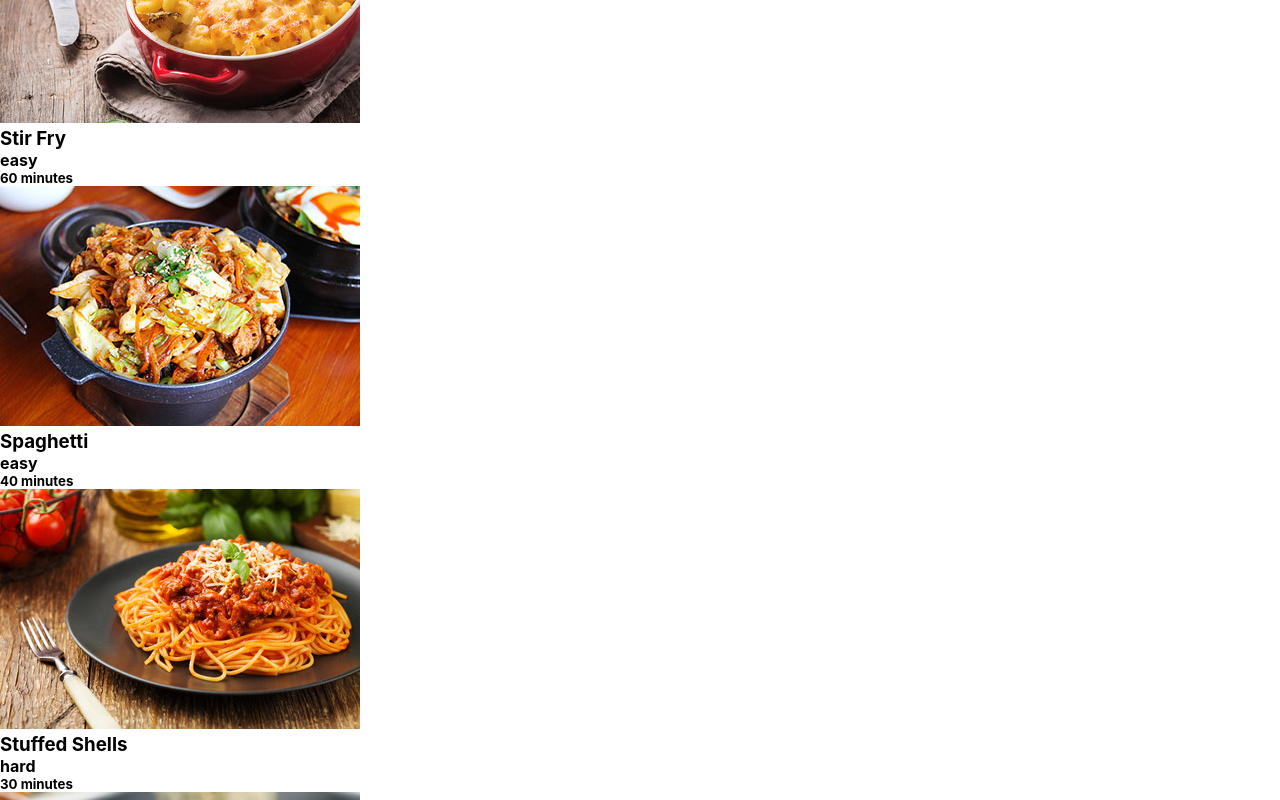
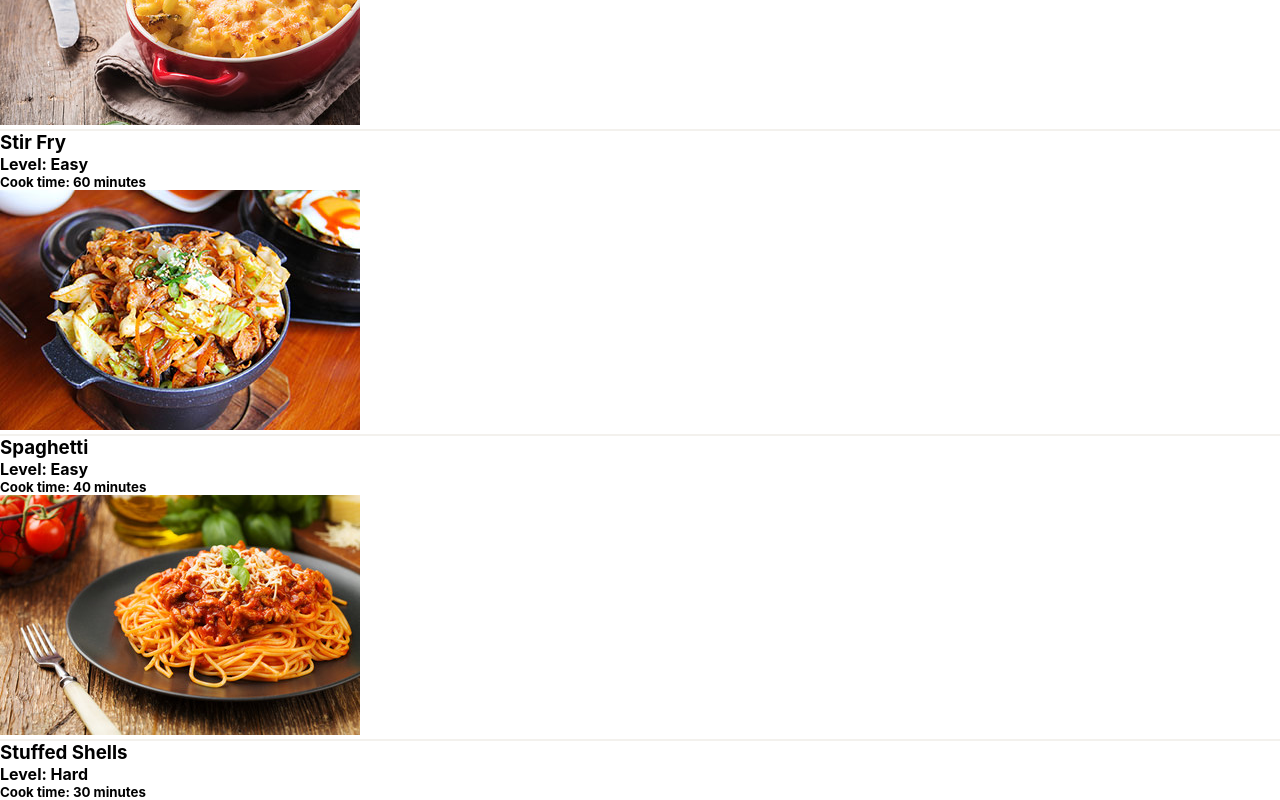
Before and after one commit to MichelleW31/SocialFeed, a React app: page / in a window 1280 px wide. Shown: the part 740-1540 px from the top of the page. Built offline with nearby package versions, Linux system fonts and the light colour scheme.

Commit message:
set up postfeed layout

```diff
--- a/public/index.html
+++ b/public/index.html
@@ -16,6 +16,8 @@
     <link rel="stylesheet" href="https://use.fontawesome.com/releases/v5.8.1/css/all.css" integrity="sha384-50oBUHEmvpQ+1lW4y57PTFmhCaXp0ML5d60M1M7uH2+nqUivzIebhndOJK28anvf" crossorigin="anonymous">
 
     <link href="https://fonts.googleapis.com/css?family=Carter+One" rel="stylesheet">
+    <link href="https://fonts.googleapis.com/css?family=Montserrat:300,400,500,700&display=swap" rel="stylesheet">
+
 
     <!--
       Notice the use of %PUBLIC_URL% in the tags above.
--- a/src/components/PostFeed/Post/Post.css
+++ b/src/components/PostFeed/Post/Post.css
@@ -1,32 +1,62 @@
 .Post{
-
+    margin-bottom: 10px;
 }
 
 .Copy{
-
+    font-family: 'Montserrat', sans-serif;
+    margin: 0 15px 15px;
+    padding-top: 18px;
 }
 
 .Title{
+    font-size: 17px;
+    font-weight: 700;
 
 }
 
 .Level{
-
+    font-size: 15px;
+    font-weight: 500;
 }
 
 .Time{
-
+    font-style: italic;
+    font-weight: 400;
 }
 
 .Image{
-    /*display: block;*/
-    /*position: relative;*/
-    /*width: 100%;*/
-    /*height: 270px;*/
-    /*padding-bottom: 100%;*/
     width: 100%;
 }
 
 .Sendoff{
+    margin: 10px 15px 25px;
 
 }
+
+.fa_heart, .fa_paper_plane{
+    font-size: 1.2rem;
+    font-weight: 900;
+    font-family: "Font Awesome 5 Free";
+    -webkit-font-smoothing: antialiased;
+    display: inline-block;
+    font-style: normal;
+    font-variant: normal;
+    text-rendering: auto;
+    line-height: 1;
+}
+
+.fa_heart{
+    padding-right: 20px
+}
+
+.fa_heart:before{
+    content: "\f004";
+}
+
+.fa_paper_plane:before{
+    content: "\f1d8";
+}
+
+hr{
+    border: solid 1px #f3f1ed;
+}
--- a/src/components/PostFeed/Post/Post.js
+++ b/src/components/PostFeed/Post/Post.js
@@ -8,8 +8,8 @@ const post = (props) => {
         <div className={MyStyles.Post}>
             <div className={MyStyles.Copy}>
                 <h3 className={MyStyles.Title}>{props.recipe.title}</h3>
-                <h4 className={MyStyles.Level}>{props.recipe.level}</h4>
-                <h5 className={MyStyles.Time}>{props.recipe.cooktime}</h5>
+                <h4 className={MyStyles.Level}>Level: {props.recipe.level}</h4>
+                <h5 className={MyStyles.Time}>Cook time: {props.recipe.cooktime}</h5>
             </div>
 
             <div className={MyStyles.ImageDiv}>
@@ -17,8 +17,11 @@ const post = (props) => {
             </div>
 
             <div className={MyStyles.Sendoff}>
+                <i className={MyStyles.fa_heart}></i>
+                <i className={MyStyles.fa_paper_plane}></i>
+            </div>
 
-            </div>
+            <hr/>
         </div>
     )
 
--- a/src/components/PostFeed/PostFeed.css
+++ b/src/components/PostFeed/PostFeed.css
@@ -1,3 +1,3 @@
 .PostFeed{
-
+    background: #f9f8f6;
 }
--- a/src/components/TopicFeed/Topic/Topic.css
+++ b/src/components/TopicFeed/Topic/Topic.css
@@ -13,4 +13,6 @@
     font-size: 10px;
     text-align: center;
     margin: 8px 0 0;
+    font-family: 'Montserrat', sans-serif;
+    font-weight: 500;
 }
--- a/src/containers/App.js
+++ b/src/containers/App.js
@@ -8,26 +8,26 @@ import PostFeed from '../components/PostFeed/PostFeed';
 class App extends Component {
     state = {
         recipes: [
-            {title: 'Sloppy Joes', cooktime: '30 minutes', popularity: "7/10", level: "easy" , imgPath: "sloppy-joe.jpg" },
-            {title: 'Stir Fry', cooktime: '60 minutes', popularity: "10/10", level: "easy", imgPath: "stir-fry.jpg" },
-            {title: 'Quesadillas', cooktime: '40 minutes', popularity: "10/10", level: "easy", imgPath: "quesadilla.jpg" },
-            {title: 'Nachos', cooktime: '30 minutes', popularity: "8/10", level: "easy", imgPath: "nachos.jpg" },
-            {title: 'Lentil Soup', cooktime: '60 minutes', popularity: "8/10", level: "medium", imgPath: "lentil-soup.jpg" },
-            {title: 'Grilled Salmon', cooktime: '60 minutes', popularity: "10/10", level: "medium", imgPath: "salmon.jpg" },
-            {title: 'Tuna Croquette', cooktime: '50 minutes', popularity: "9/10", level: "medium", imgPath: "tuna-croquette.jpg" },
-            {title: 'Stuffed Shells', cooktime: '30 minutes', popularity: "10/10", level: "hard", imgPath: "stuffed-shells.jpg" },
-            {title: 'Deep Dish Pizza', cooktime: '60 minutes', popularity: "6/10", level: "hard", imgPath: "deep-dish-pizza.jpg" },
-            {title: 'Chicken Parm', cooktime: '90 minutes', popularity: "8/10", level: "hard", imgPath: "chicken-parmesean.jpg" },
-            {title: 'Tacos', cooktime: '30 minutes', popularity: "7/10", level: "easy" , imgPath: "tacos.jpg" },
-            {title: 'Stuffed Chicken', cooktime: '60 minutes', popularity: "10/10", level: "easy", imgPath: "stuffed-chicken.jpg" },
-            {title: 'Spaghetti', cooktime: '40 minutes', popularity: "10/10", level: "easy", imgPath: "spaghetti.jpg" },
-            {title: 'Veggie Rice', cooktime: '30 minutes', popularity: "8/10", level: "easy", imgPath: "veggie-rice.jpg" },
-            {title: 'Sushi', cooktime: '60 minutes', popularity: "8/10", level: "medium", imgPath: "sushi.jpg" },
-            {title: 'Lamb Chops', cooktime: '60 minutes', popularity: "10/10", level: "medium", imgPath: "lamb-chops.jpg" },
-            {title: 'Garlic Shrimp', cooktime: '50 minutes', popularity: "9/10", level: "medium", imgPath: "shrimp.jpg" },
-            {title: 'Pesto Pasta', cooktime: '30 minutes', popularity: "10/10", level: "hard", imgPath: "pesto-pasta.jpg" },
-            {title: 'Macaroni', cooktime: '60 minutes', popularity: "6/10", level: "hard", imgPath: "macaroni.jpg" },
-            {title: 'Lettuce Wraps', cooktime: '90 minutes', popularity: "8/10", level: "hard", imgPath: "lettuce-wraps.jpg" }
+            {title: 'Sloppy Joes', cooktime: '30 minutes', popularity: "7/10", level: "Easy" , imgPath: "sloppy-joe.jpg" },
+            {title: 'Stir Fry', cooktime: '60 minutes', popularity: "10/10", level: "Easy", imgPath: "stir-fry.jpg" },
+            {title: 'Quesadillas', cooktime: '40 minutes', popularity: "10/10", level: "Easy", imgPath: "quesadilla.jpg" },
+            {title: 'Nachos', cooktime: '30 minutes', popularity: "8/10", level: "Easy", imgPath: "nachos.jpg" },
+            {title: 'Lentil Soup', cooktime: '60 minutes', popularity: "8/10", level: "Medium", imgPath: "lentil-soup.jpg" },
+            {title: 'Grilled Salmon', cooktime: '60 minutes', popularity: "10/10", level: "Medium", imgPath: "salmon.jpg" },
+            {title: 'Tuna Croquette', cooktime: '50 minutes', popularity: "9/10", level: "Medium", imgPath: "tuna-croquette.jpg" },
+            {title: 'Stuffed Shells', cooktime: '30 minutes', popularity: "10/10", level: "Hard", imgPath: "stuffed-shells.jpg" },
+            {title: 'Deep Dish Pizza', cooktime: '60 minutes', popularity: "6/10", level: "Hard", imgPath: "deep-dish-pizza.jpg" },
+            {title: 'Chicken Parm', cooktime: '90 minutes', popularity: "8/10", level: "Hard", imgPath: "chicken-parmesean.jpg" },
+            {title: 'Tacos', cooktime: '30 minutes', popularity: "7/10", level: "Easy" , imgPath: "tacos.jpg" },
+            {title: 'Stuffed Chicken', cooktime: '60 minutes', popularity: "10/10", level: "Easy", imgPath: "stuffed-chicken.jpg" },
+            {title: 'Spaghetti', cooktime: '40 minutes', popularity: "10/10", level: "Easy", imgPath: "spaghetti.jpg" },
+            {title: 'Veggie Rice', cooktime: '30 minutes', popularity: "8/10", level: "Easy", imgPath: "veggie-rice.jpg" },
+            {title: 'Sushi', cooktime: '60 minutes', popularity: "8/10", level: "Medium", imgPath: "sushi.jpg" },
+            {title: 'Lamb Chops', cooktime: '60 minutes', popularity: "10/10", level: "Medium", imgPath: "lamb-chops.jpg" },
+            {title: 'Garlic Shrimp', cooktime: '50 minutes', popularity: "9/10", level: "Medium", imgPath: "shrimp.jpg" },
+            {title: 'Pesto Pasta', cooktime: '30 minutes', popularity: "10/10", level: "Hard", imgPath: "pesto-pasta.jpg" },
+            {title: 'Macaroni', cooktime: '60 minutes', popularity: "6/10", level: "Hard", imgPath: "macaroni.jpg" },
+            {title: 'Lettuce Wraps', cooktime: '90 minutes', popularity: "8/10", level: "Hard", imgPath: "lettuce-wraps.jpg" }
         ]
     };
 
```
